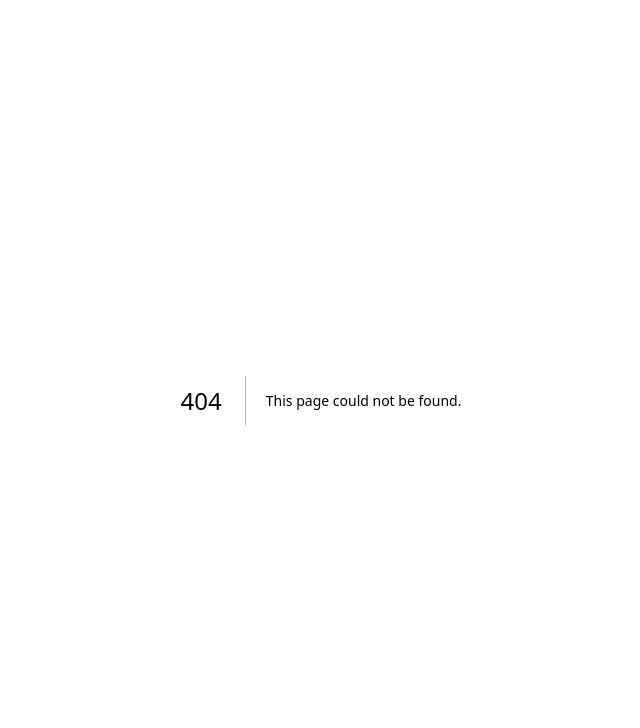
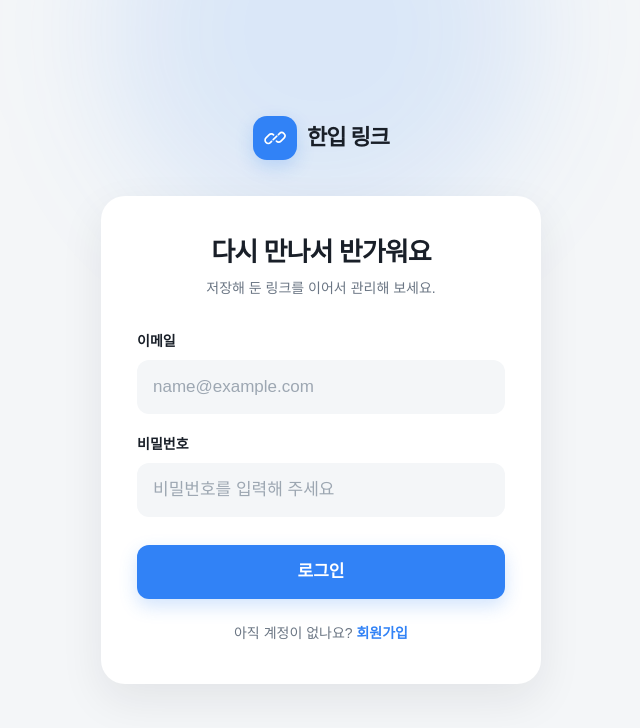
Before and after one commit to overbold12/onebite-link, a Next.js app: page /login in a window 1280 px wide. Before the commit this address had no page. Shown: the top 728 px of the page, without its empty margins (319-959 px from the left). Built offline with nearby package versions, Linux system fonts and the light colour scheme.

Commit message:
로그인, 회원가입 페이지 UI 구현

```diff
--- a/app/globals.css
+++ b/app/globals.css
@@ -31,6 +31,8 @@
   --shadow-danger: 0 7px 18px rgba(240, 68, 82, 0.2);
   --shadow-danger-hover: 0 9px 22px rgba(217, 54, 69, 0.24);
   --header-background: rgba(255, 255, 255, 0.88);
+  --auth-glow: rgba(49, 130, 246, 0.13);
+  --shadow-auth-card: 0 16px 44px rgba(25, 31, 40, 0.08);
 
   --folder-design: #8b7cf6;
   --folder-development: #3182f6;
@@ -145,6 +147,16 @@ select:focus-visible {
   background: var(--disabled);
   box-shadow: none;
   transform: none;
+}
+
+.auth-input:focus {
+  background: var(--surface);
+  box-shadow: 0 0 0 2px var(--accent);
+}
+
+.auth-link:hover {
+  color: var(--accent-hover);
+  opacity: 0.8;
 }
 
 .secondary-button:hover {
--- /dev/null
+++ b/app/login/page.tsx
@@ -0,0 +1,11 @@
+import type { Metadata } from "next";
+import { AuthPage } from "@/components/auth-page";
+
+export const metadata: Metadata = {
+  title: "로그인 | 한입 링크",
+  description: "한입 링크에 로그인하세요.",
+};
+
+export default function LoginPage() {
+  return <AuthPage mode="login" />;
+}
--- /dev/null
+++ b/app/signup/page.tsx
@@ -0,0 +1,11 @@
+import type { Metadata } from "next";
+import { AuthPage } from "@/components/auth-page";
+
+export const metadata: Metadata = {
+  title: "회원가입 | 한입 링크",
+  description: "한입 링크 계정을 만들어 보세요.",
+};
+
+export default function SignupPage() {
+  return <AuthPage mode="signup" />;
+}
--- /dev/null
+++ b/components/auth-page.tsx
@@ -0,0 +1,140 @@
+import Link from "next/link";
+import { LinkIcon } from "./icons";
+
+type AuthPageProps = {
+  mode: "login" | "signup";
+};
+
+const authCopy = {
+  login: {
+    title: "다시 만나서 반가워요",
+    description: "저장해 둔 링크를 이어서 관리해 보세요.",
+    buttonLabel: "로그인",
+    footerText: "아직 계정이 없나요?",
+    footerLinkLabel: "회원가입",
+    footerHref: "/signup",
+  },
+  signup: {
+    title: "한입 링크 시작하기",
+    description: "흩어진 링크를 한곳에 모아 간편하게 관리하세요.",
+    buttonLabel: "회원가입",
+    footerText: "이미 계정이 있나요?",
+    footerLinkLabel: "로그인",
+    footerHref: "/login",
+  },
+} as const;
+
+export function AuthPage({ mode }: AuthPageProps) {
+  const copy = authCopy[mode];
+  const isSignup = mode === "signup";
+
+  return (
+    <main className="relative flex min-h-svh items-center justify-center overflow-hidden bg-[var(--background)] px-5 py-10 sm:py-14">
+      <div
+        aria-hidden="true"
+        className="absolute left-1/2 top-[-180px] h-[420px] w-[420px] -translate-x-1/2 rounded-full bg-[var(--auth-glow)] blur-3xl"
+      />
+
+      <section className="relative w-full max-w-[440px]" aria-labelledby="auth-title">
+        <Link
+          href="/"
+          aria-label="한입 링크 홈"
+          className="brand-link mx-auto mb-8 flex w-fit items-center gap-2.5 sm:mb-9"
+        >
+          <span className="brand-mark flex h-11 w-11 items-center justify-center rounded-[14px] bg-[var(--accent)] text-white shadow-[var(--shadow-button)]">
+            <LinkIcon className="h-[22px] w-[22px]" />
+          </span>
+          <span className="text-[22px] font-extrabold tracking-[-0.045em] text-[var(--text)]">
+            한입 링크
+          </span>
+        </Link>
+
+        <div className="rounded-3xl bg-[var(--surface)] px-6 py-8 shadow-[var(--shadow-auth-card)] sm:px-9 sm:py-10">
+          <div className="text-center">
+            <h1
+              id="auth-title"
+              className="text-[26px] font-bold leading-[1.3] tracking-[-0.035em] text-[var(--text)]"
+            >
+              {copy.title}
+            </h1>
+            <p className="mt-2 text-[14px] leading-[1.55] text-[var(--text-sub)]">
+              {copy.description}
+            </p>
+          </div>
+
+          <form className="mt-8 space-y-5">
+            <div>
+              <label
+                htmlFor={`${mode}-email`}
+                className="block text-[14px] font-semibold text-[var(--text)]"
+              >
+                이메일
+              </label>
+              <input
+                id={`${mode}-email`}
+                name="email"
+                type="email"
+                autoComplete="email"
+                placeholder="name@example.com"
+                className="auth-input mt-2 block h-[54px] w-full rounded-xl border-0 bg-[var(--background)] px-4 text-[17px] text-[var(--text)] outline-none placeholder:text-[var(--text-placeholder)]"
+              />
+            </div>
+
+            <div>
+              <label
+                htmlFor={`${mode}-password`}
+                className="block text-[14px] font-semibold text-[var(--text)]"
+              >
+                비밀번호
+              </label>
+              <input
+                id={`${mode}-password`}
+                name="password"
+                type="password"
+                autoComplete={isSignup ? "new-password" : "current-password"}
+                placeholder="비밀번호를 입력해 주세요"
+                className="auth-input mt-2 block h-[54px] w-full rounded-xl border-0 bg-[var(--background)] px-4 text-[17px] text-[var(--text)] outline-none placeholder:text-[var(--text-placeholder)]"
+              />
+            </div>
+
+            {isSignup ? (
+              <div>
+                <label
+                  htmlFor="signup-password-confirm"
+                  className="block text-[14px] font-semibold text-[var(--text)]"
+                >
+                  비밀번호 확인
+                </label>
+                <input
+                  id="signup-password-confirm"
+                  name="passwordConfirm"
+                  type="password"
+                  autoComplete="new-password"
+                  placeholder="비밀번호를 한 번 더 입력해 주세요"
+                  className="auth-input mt-2 block h-[54px] w-full rounded-xl border-0 bg-[var(--background)] px-4 text-[17px] text-[var(--text)] outline-none placeholder:text-[var(--text-placeholder)]"
+                />
+              </div>
+            ) : null}
+
+            <button
+              type="button"
+              className="primary-button mt-2 h-[54px] w-full rounded-xl bg-[var(--accent)] px-5 text-[17px] font-bold text-white shadow-[var(--shadow-button)]"
+            >
+              {copy.buttonLabel}
+            </button>
+          </form>
+
+          <p className="mt-6 text-center text-[14px] text-[var(--text-sub)]">
+            {copy.footerText}{" "}
+            <Link
+              href={copy.footerHref}
+              className="auth-link font-bold text-[var(--accent)]"
+            >
+              {copy.footerLinkLabel}
+            </Link>
+          </p>
+        </div>
+      </section>
+    </main>
+  );
+}
```
Also changed, not shown: 1 other file (tests, documents, lock files or other folders).
